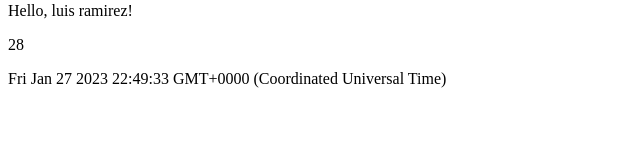
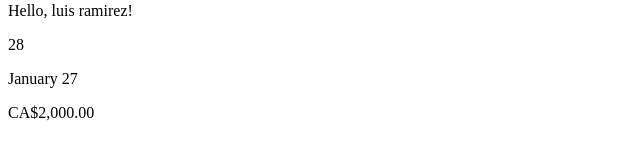
Before and after one commit to codingmemories/basics, an Angular app: page / in a window 1280 px wide. Shown: the part 342-500 px from the top of the page, without its empty margins (0-640 px from the left). Built offline with nearby package versions, Linux system fonts and the light colour scheme.

Commit message:
feat: Added format value to currency pipe

```diff
--- a/src/app/app.component.html
+++ b/src/app/app.component.html
@@ -7,4 +7,5 @@
 <p>Hello, {{ name | titlecase }}!</p>
 <p>Hello, {{ getName() }}!</p>
 <p>{{ 15 + 13 }}</p>
-<p>{{ currentDate }}</p>
+<p>{{ currentDate | date: 'MMMM d' }}</p>
+<p>{{ cost | currency: 'CAD' }}</p>
--- a/src/app/app.component.ts
+++ b/src/app/app.component.ts
@@ -21,6 +21,7 @@ export class AppComponent {
   name = 'luis ramirez';
   imgUrl = 'https://i.picsum.photos/id/237/500/500.jpg?hmac=idOEkrJhLd7nEU5pNrAGCyJ6HHJdR_sit1qDt5J3Wo0';
   currentDate = new Date();
+  cost = 2000
 
   getName() {
     return this.name;
```
